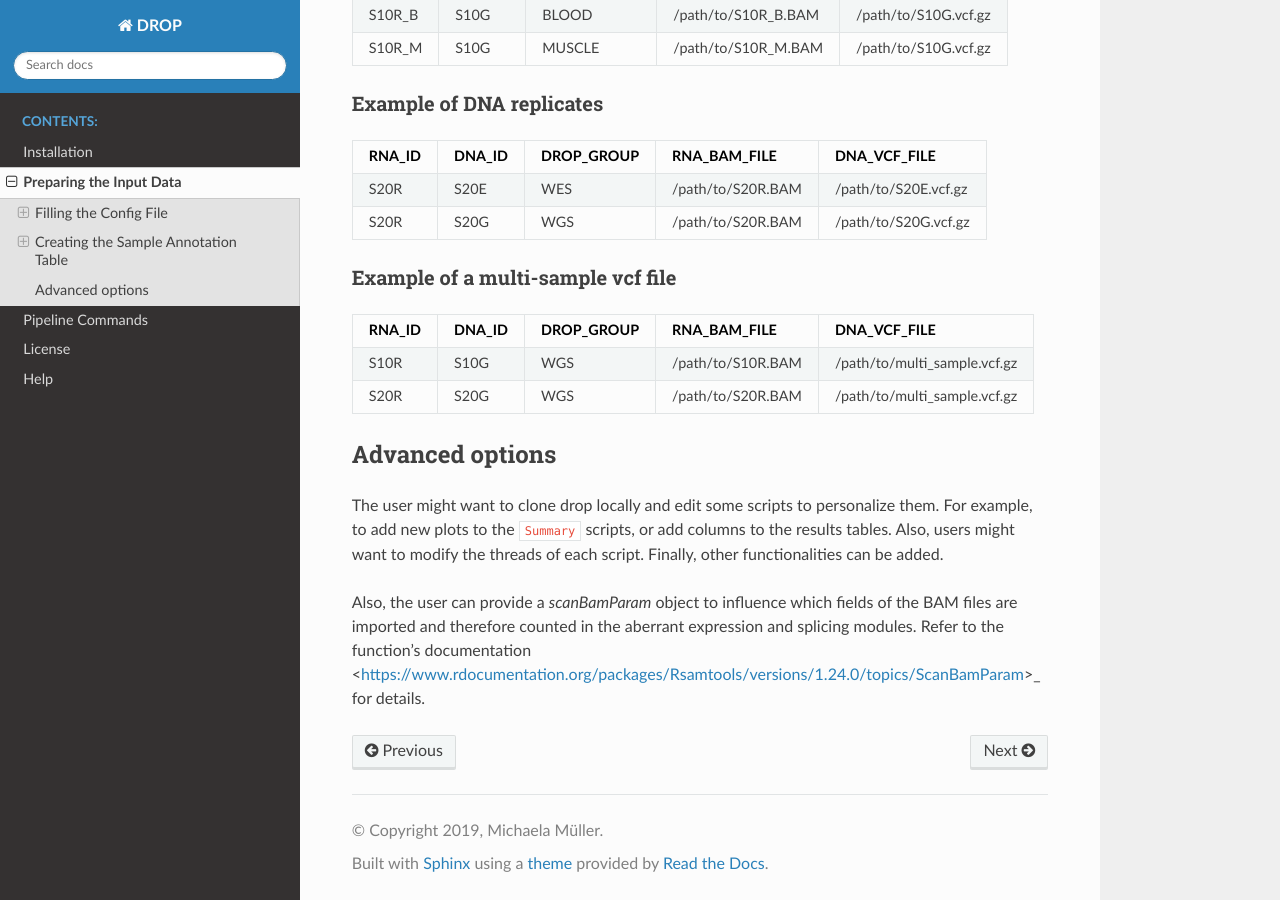
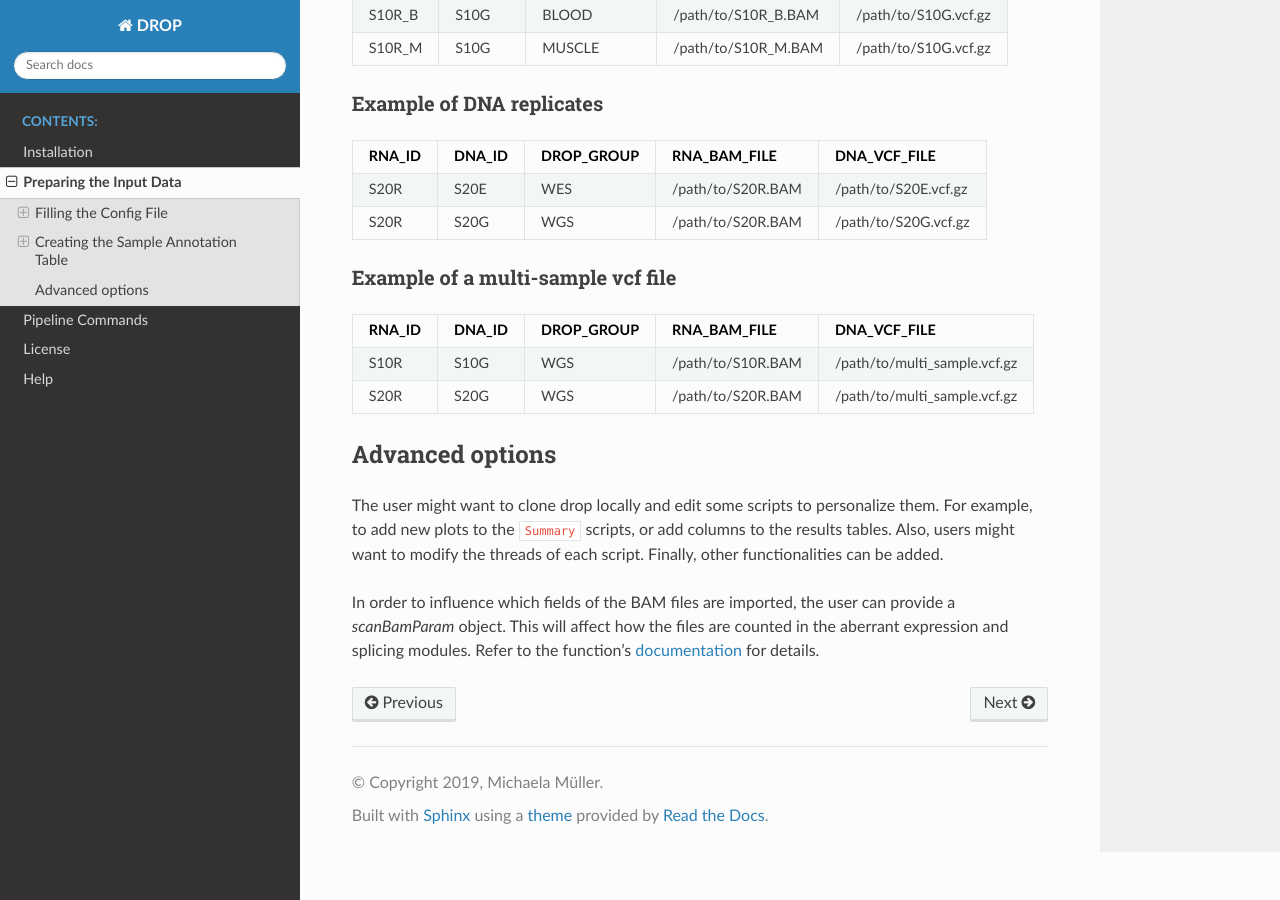
Before and after one commit to gagneurlab/drop, a Sphinx documentation site: the page built from docs/source/prepare.rst, in a window 1280 px wide and 900 px high, scrolled down 2733 px. Built offline with Sphinx 7.4.7 and the Read the Docs theme 2.0.0, drawn with Linux system fonts in a browser that asks for light colours.

Commit message:
advanced options modified

```diff
--- a/docs/source/prepare.rst
+++ b/docs/source/prepare.rst
@@ -155,6 +155,7 @@ them. For example, to add new plots to the ``Summary`` scripts, or add
 columns to the results tables. Also, users might want to modify the threads of
 each script. Finally, other functionalities can be added.
 
-Also, the user can provide a `scanBamParam` object to influence which fields of
-the BAM files are imported and therefore counted in the aberrant expression and
-splicing modules. Refer to the function's documentation <https://www.rdocumentation.org/packages/Rsamtools/versions/1.24.0/topics/ScanBamParam>_ for details.
+In order to influence which fields of the BAM files are imported, the user can
+provide a `scanBamParam` object. This will affect how the files are counted in
+the aberrant expression and splicing modules. Refer to the function's
+`documentation <https://www.rdocumentation.org/packages/Rsamtools/versions/1.24.0/topics/ScanBamParam>`_ for details.
```
